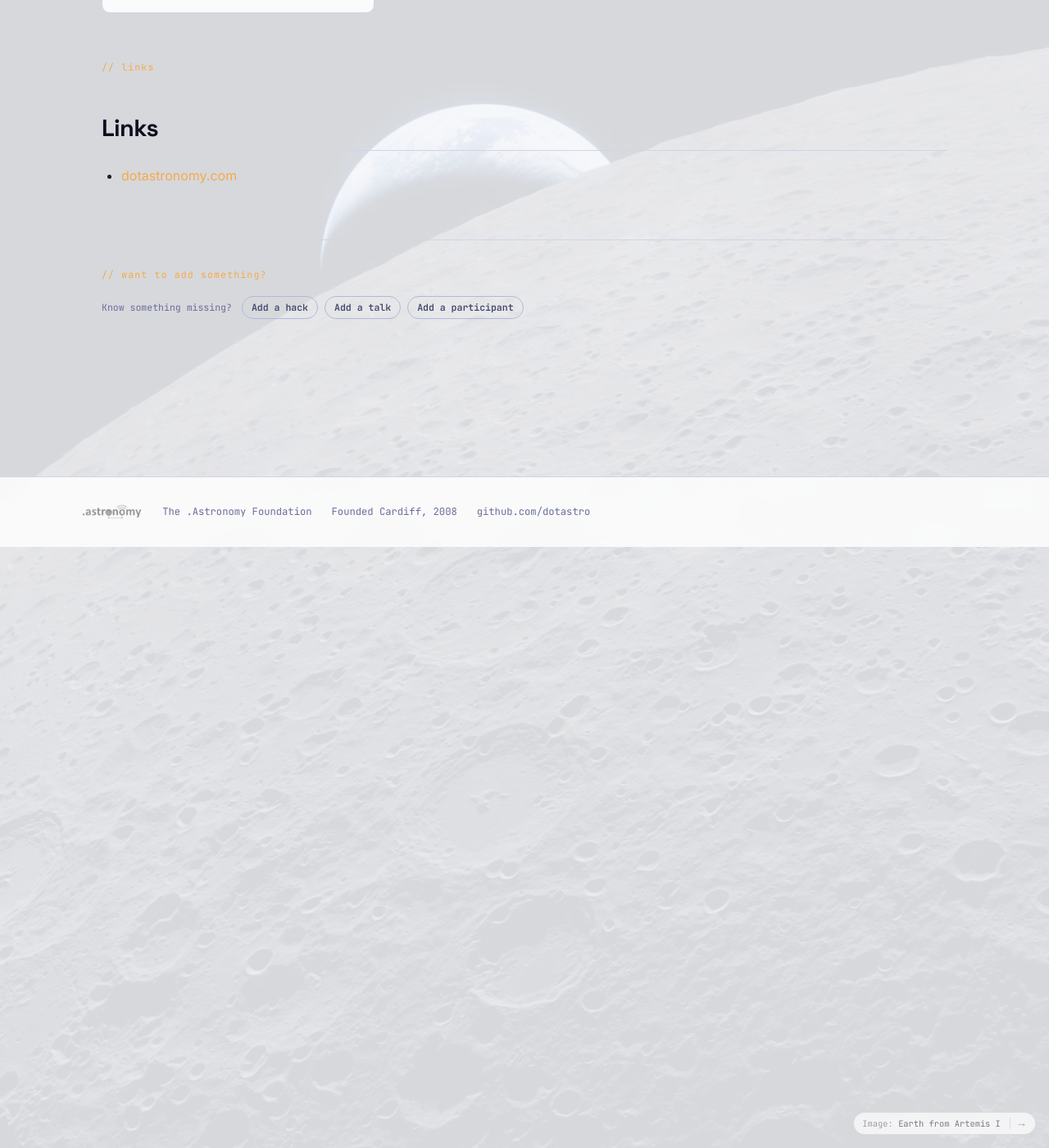
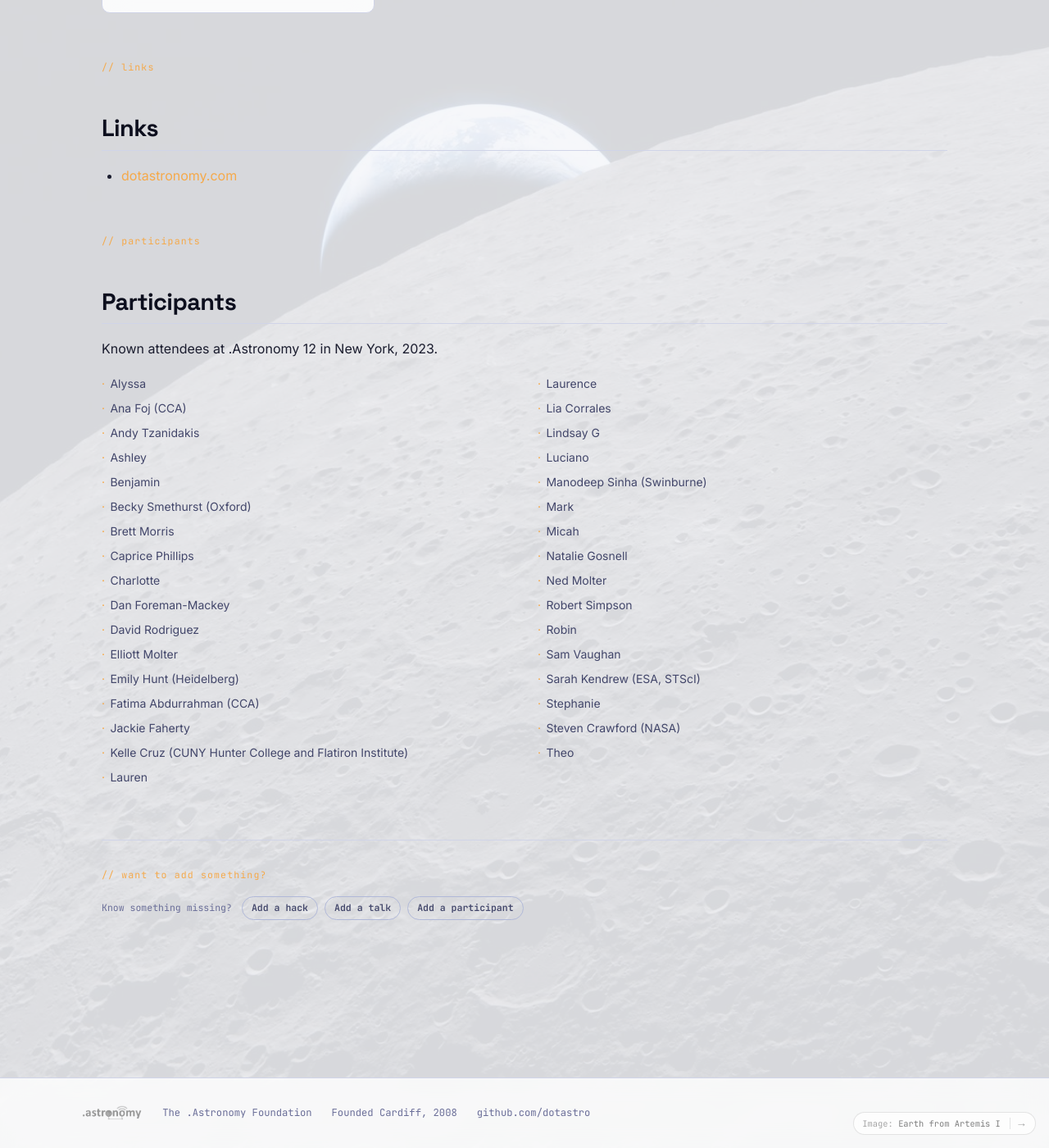
Before and after one commit to dotastro/dotastrosite, a Jekyll site: the page built from events/twelve/index.md, in a window 1280 px wide and 1400 px high, scrolled down 2813 px. Shown: the whole window at 82% size. Built offline with Jekyll 4.4.1, drawn with Linux system fonts in a browser that asks for light colours.

```diff
--- a/events/twelve/index.md
+++ b/events/twelve/index.md
@@ -18,6 +18,7 @@
   <a href="#talks">Talks</a>
   <a href="#hacks">Hacks</a>
   <a href="#links">Links</a>
+  <a href="#participants">Participants</a>
 </nav>
 
 <span class="section-label">// organisers</span>
@@ -113,6 +114,47 @@
 
 - [dotastronomy.com](https://www.dotastronomy.com/twelve)
 
+<span class="section-label">// participants</span>
+## Participants {#participants}
+
+Known attendees at .Astronomy 12 in New York, 2023.
+
+<ul class="participants-list">
+<li>Alyssa</li>
+<li>Ana Foj (CCA)</li>
+<li>Andy Tzanidakis</li>
+<li>Ashley</li>
+<li>Benjamin</li>
+<li>Becky Smethurst (Oxford)</li>
+<li>Brett Morris</li>
+<li>Caprice Phillips</li>
+<li>Charlotte</li>
+<li>Dan Foreman-Mackey</li>
+<li>David Rodriguez</li>
+<li>Elliott Molter</li>
+<li>Emily Hunt (Heidelberg)</li>
+<li>Fatima Abdurrahman (CCA)</li>
+<li>Jackie Faherty</li>
+<li>Kelle Cruz (CUNY Hunter College and Flatiron Institute)</li>
+<li>Lauren</li>
+<li>Laurence</li>
+<li>Lia Corrales</li>
+<li>Lindsay G</li>
+<li>Luciano</li>
+<li>Manodeep Sinha (Swinburne)</li>
+<li>Mark</li>
+<li>Micah</li>
+<li>Natalie Gosnell</li>
+<li>Ned Molter</li>
+<li>Robert Simpson</li>
+<li>Robin</li>
+<li>Sam Vaughan</li>
+<li>Sarah Kendrew (ESA, STScI)</li>
+<li>Stephanie</li>
+<li>Steven Crawford (NASA)</li>
+<li>Theo</li>
+</ul>
+
 <div class="contribute-section" data-event=".Astronomy 12">
 <span class="section-label">// want to add something?</span>
 <div class="contribute-bar">
```
Also changed, not shown: assets/js/search-index.json (+1 -1 lines), events/eleven/index.md (+20 -0 lines), events/nine/index.md (+33 -0 lines), events/thirteen/index.md (+30 -0 lines), 7 other files.
